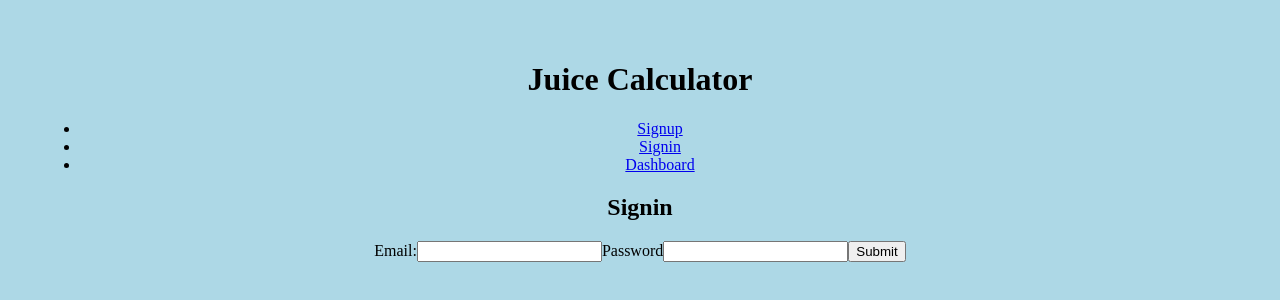
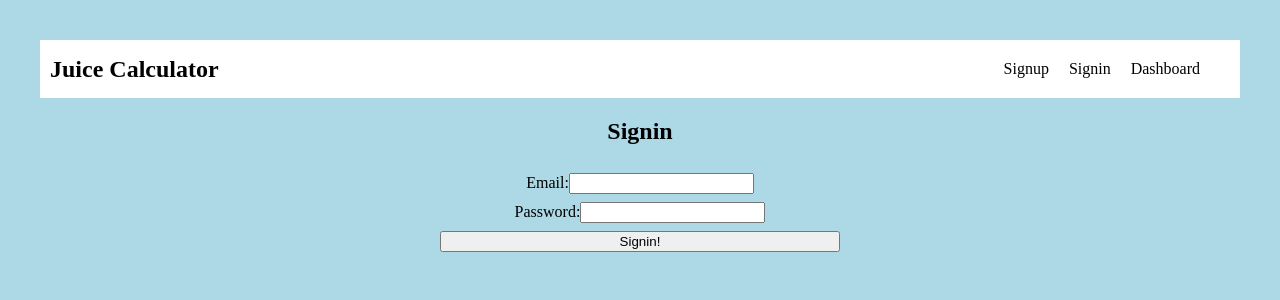
Before and after one commit to Karizmaflores/capstone-frontend, a React (Vite) app: page /signin in a window 1280 px wide. Shown: the top 300 px of the page. Built offline with nearby package versions, Linux system fonts and the light colour scheme.

Commit message:
added individ css files, vinyl example works

```diff
--- a/src/App.jsx
+++ b/src/App.jsx
@@ -1,4 +1,5 @@
-import { useEffect, useState} from 'react';
+// import { useEffect, useState} from 'react';
+import { useState} from 'react';
 import {Routes, Route, Navigate} from "react-router-dom";
 import './App.css'
 import AuthForm from './components/AuthForm';
--- a/src/components/AuthForm.jsx
+++ b/src/components/AuthForm.jsx
@@ -1,6 +1,9 @@
 import { useState, useEffect } from "react";
 import axios from "axios";
-import styles from "./AuthForm.module.css"
+import styles from "./AuthForm.module.css";
+import "../css/form.css";
+import{Link, useNavigate} from 'react-router-dom';
+
 
 
 const signupContent = {
@@ -18,8 +21,8 @@ const signinContent = {
 const AuthForm = ({ formType = "signup", setToken}) => {
     const [email, setEmail] = useState("");
     const [password, setPassword] = useState("");
-
     const [message, setMessage] = useState("");
+    const navigate = useNavigate();
 
     const content = formType === "signup" ? signupContent : signinContent;
 
@@ -45,24 +48,27 @@ const AuthForm = ({ formType = "signup", setToken}) => {
             setMessage(res.data.message);
         } else {
             setToken(res.data.token);
+            navigate('/');
         }
         });
+
+        // navigate("/");
     };
 
 
 
   return (
-    <form onSubmit={handleSubmit}>
+    <form className="form" onSubmit={handleSubmit}>
         <h2>{content.title}</h2>
         <label className = {styles.label}>
             Email:
             <input type="email" onChange={(e) => setEmail(e.target.value)} />
         </label>
         <label className = {styles.label}>
-        Password
+            Password:
             <input type="password" onChange={(e) => setPassword(e.target.value)}/>
         </label>
-    <input type="submit" value={content.buttomText} />
+        <input type="submit" value={content.buttonText} />
     </form>
   )
 }
--- a/src/components/Dashboard.jsx
+++ b/src/components/Dashboard.jsx
@@ -1,22 +1,53 @@
-import React from 'react';
 import { useEffect, useState } from 'react'
+import '../css/dashboard.css';
+
+//FOR USERS
+// const Dashboard= () => {
+//     const [data, setData] = useState([])
+//     useEffect(() => {
+//         // fetch("https://capstone-backend-beta.vercel.app/users")
+//         fetch("https://capstone-backend-beta.vercel.app/vinyl")
+//         .then((res) => res.json())
+//         .then((data) => setData(data));
+//     }, []);
+
+    const Dashboard= () => {
+      const [data, setData] = useState([]);
+      useEffect(() => {
+          fetch("https://capstone-backend-beta.vercel.app/vinyl")
+          .then((res) => res.json())
+          .then((responseData) => {
+              console.log(responseData); // Log the API response data
+              setData(responseData);
+          })
+          .catch((error) => {
+              console.error("Error fetching data:", error);
+          });
+      }, []);
+
+      //lists users emails
+  // return (
+  //  <div className='recipes'>
+  //   {data.map((user) => (
+  //       <h2 key={user.id}>{user.email}</h2>
+  //   ))}
+  //   </div>
+  // );
+
+  //lists vinyl
+  return (
+    <div className='vinyl'>
+        {Array.isArray(data) ? (
+            data.map((vinyl) => ( //issue right here
+                <h2 key={vinyl.id}>{vinyl.album}</h2>
+            ))
+        ) : (
+            <p>No data available.</p>
+        )}
+    </div>
+   );
 
 
-const Dashboard= () => {
-    const [data, setData] = useState([])
-    useEffect(() => {
-        fetch("https://capstone-backend-beta.vercel.app/users")
-        .then((res) => res.json())
-        .then((data) => setData(data));
-    }, []);
-
-  return (
-   <div>
-    {data.map((user) => (
-        <h2 key={user.id}>{user.email}</h2>
-    ))}
-    </div>
-  );
 };
 
 export default Dashboard;
--- a/src/components/Header.jsx
+++ b/src/components/Header.jsx
@@ -1,11 +1,14 @@
-import React from 'react';
+// import React from 'react';
 import { Link } from 'react-router-dom';
+// import '../index.css';
+import '../css/header.css';
 
 const Header = () => {
   return (
     <header >
+    <div className="header-container">
     <h1>Juice Calculator</h1>
-    <nav>
+        <nav className="navbar">
             <ul>
             <li>
                     <Link to="/signup">Signup</Link>
@@ -18,6 +21,7 @@ const Header = () => {
                 </li>
             </ul>
         </nav>
+    </div>
     </header>
   )
 }
--- /dev/null
+++ b/src/css/dashboard.css
@@ -0,0 +1,6 @@
+.recipes{
+    display: grid;
+    gap:24px;
+    justify-content: center;
+    grid-template-rows: min-content 1 fr;
+  }
--- /dev/null
+++ b/src/css/form.css
@@ -0,0 +1,32 @@
+.form{
+    display: grid;
+    grid-template-columns: 400px;
+    row-gap: 8px;
+    justify-content: center;
+  }
+
+  .label{
+    font-family: Arial, Helvetica, sans-serif;
+    display: block;
+  }
+
+  .input {
+    display: block;
+    padding: 6px 0;
+    margin-top: 4px;
+    font-size: 16px;
+    width: calc(100% - 3px);
+  }
+
+  .submit {
+    width: 100%;
+    text-transform: uppercase;
+    padding: 8px 0;
+    background-color: rgba(0,0,0,0);
+    border: 1px solid black;
+  }
+
+  .submit:hover {
+    cursor: pointer;
+    background-color: rgba(0,0,0,0.05)
+  }
--- /dev/null
+++ b/src/css/header.css
@@ -0,0 +1,41 @@
+.header-container {
+    display: flex;
+    justify-content: space-between;
+    align-items: center;
+    background-color: #ffffff;
+    padding: 10px;
+  }
+
+  h1 {
+    margin: 0;
+    color: rgb(0, 0, 0);
+    font-size: 24px; /* Adjust font size as needed */
+  }
+
+.navbar {
+    padding: 10px;
+    display: flex;
+  }
+
+
+  .navbar ul {
+    list-style-type: none;
+    margin: 0;
+    padding: 0;
+    display: flex;
+  }
+
+  .navbar li {
+    margin-right: 20px;
+  }
+
+
+  .navbar li a {
+    text-decoration: none;
+    color: rgb(0, 0, 0);
+  }
+
+
+  .navbar li a:hover {
+    color: #007bff;
+  }
--- a/src/index.css
+++ b/src/index.css
@@ -1,3 +1,5 @@
 body{
     background-color:lightblue;
 }
+
+/* styles entire doc */
```
Also changed, not shown: 1 other file (tests, documents, lock files or other folders). Lines whose indentation alone changed are shown as unchanged.
